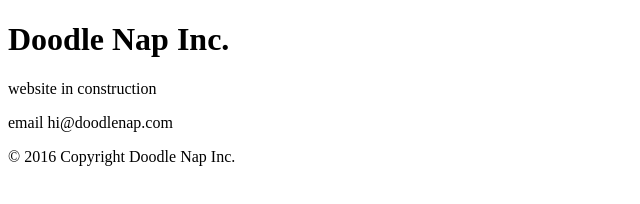
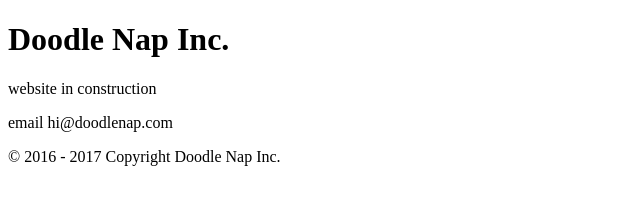
Before and after one commit to doodlenap/doodlenap.github.io, a plain HTML site: page index.html in a window 1280 px wide. Shown: the full height of the page, 0-640 px from the left. Drawn offline with Linux system fonts and the light colour scheme.

Commit message:
Update Copyright years

```diff
--- a/index.html
+++ b/index.html
@@ -8,7 +8,7 @@
 
 <p>email hi@doodlenap.com</p>
 
-<p>© 2016 Copyright Doodle Nap Inc.</p>
+<p>© 2016 - 2017 Copyright Doodle Nap Inc.</p>
 
 </body>
 </html>
```
